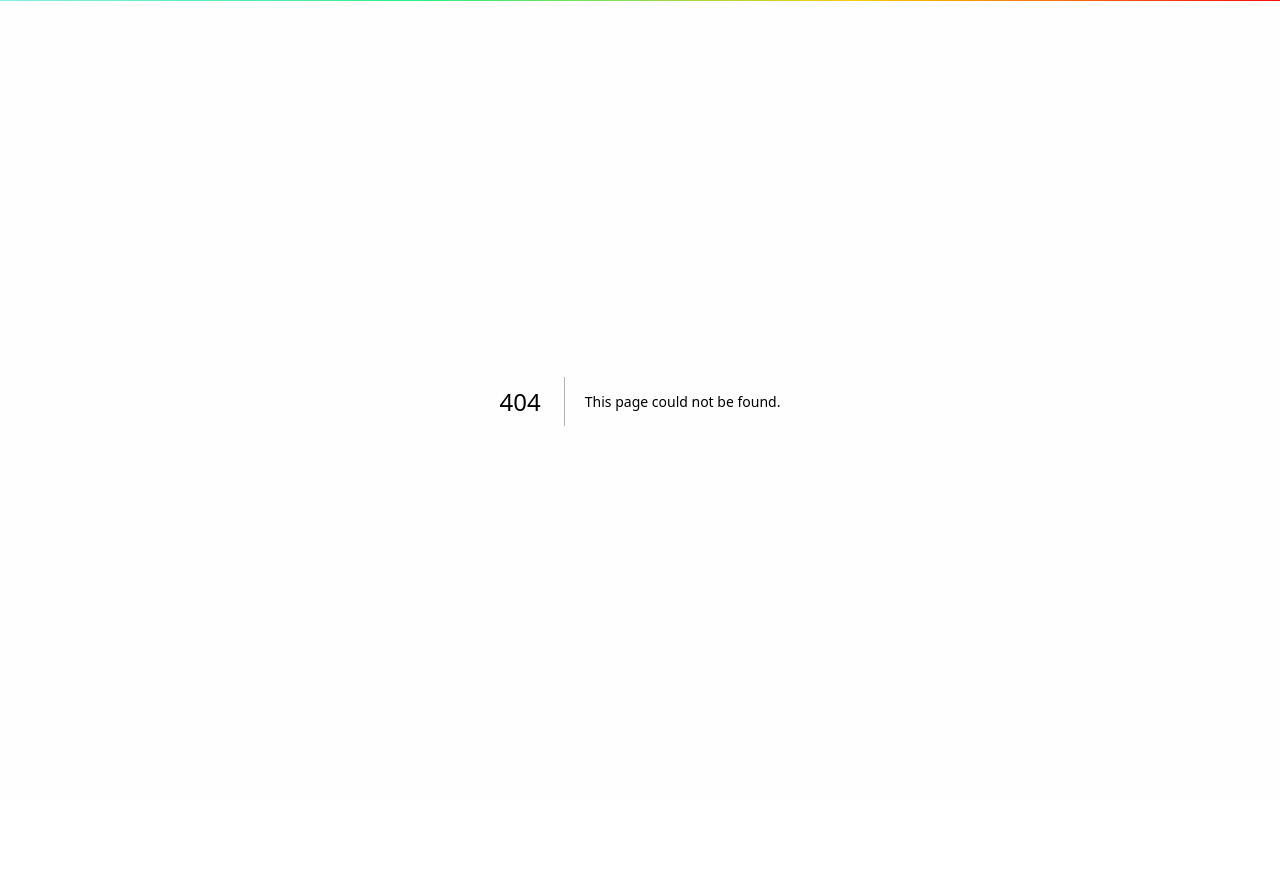
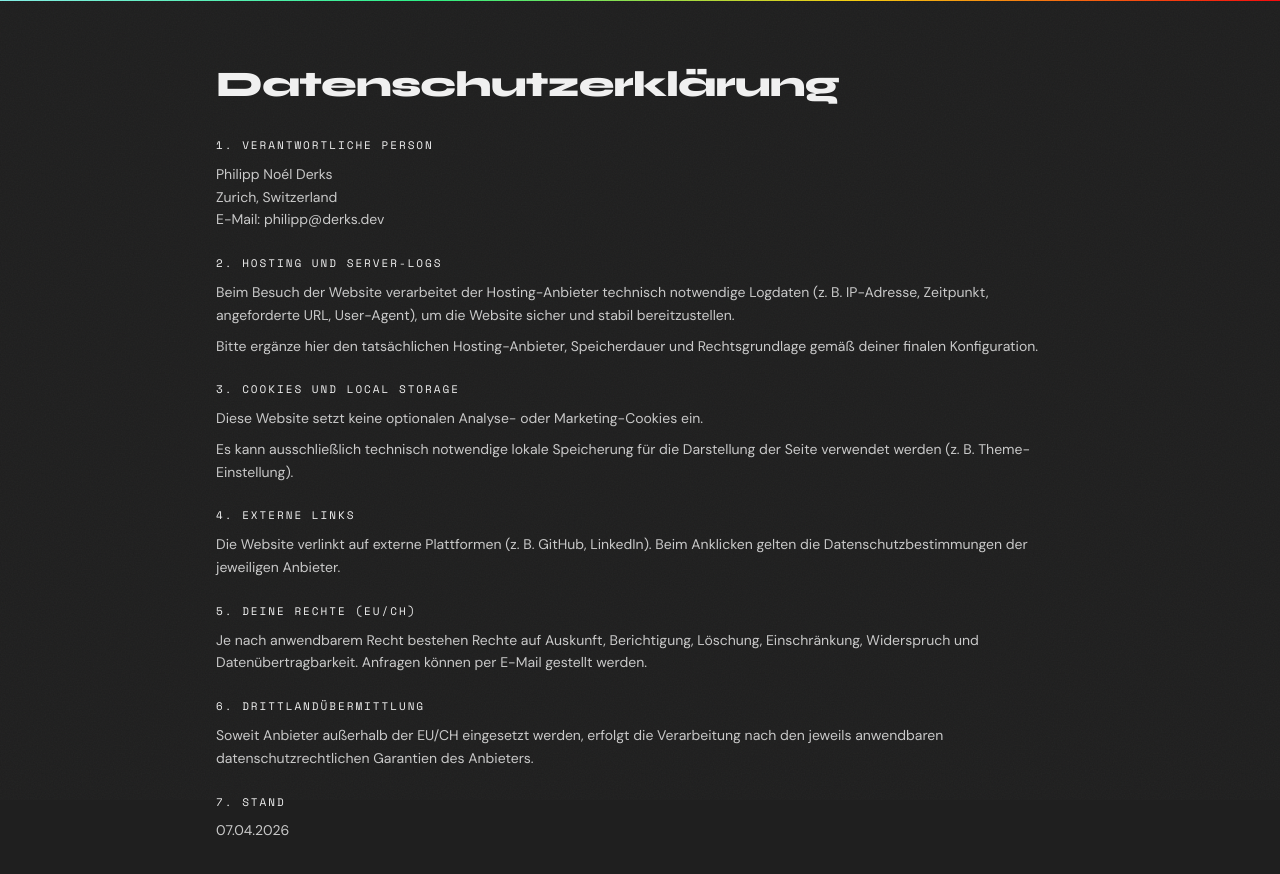
Before and after one commit to philderks/portfolio, a Next.js app: page /datenschutz in a window 1280 px wide. Before the commit this address had no page. Shown: the top 874 px of the page. Before the commit the page ends 801 px from the top, so only its background shows below. Built offline with nearby package versions, Linux system fonts and the light colour scheme.

Commit message:
Add Datenschutz and Impressum pages; update Navbar and ContactSection for legal links

```diff
--- /dev/null
+++ b/src/app/datenschutz/page.tsx
@@ -0,0 +1,80 @@
+import type { Metadata } from "next";
+
+export const metadata: Metadata = {
+  title: "Datenschutz | derks.dev",
+  description: "Datenschutzhinweise für ein persönliches Portfolio.",
+};
+
+export default function DatenschutzPage() {
+  return (
+    <main className="mx-auto max-w-4xl px-6 py-16">
+      <h1 className="font-display text-4xl font-extrabold tracking-tight text-fg">Datenschutzerklärung</h1>
+
+      <div className="mt-8 space-y-6 font-sans text-sm leading-relaxed text-dim">
+        <section>
+          <h2 className="font-mono text-[11px] uppercase tracking-[0.18em] text-fg">1. Verantwortliche Person</h2>
+          <p className="mt-2">
+            Philipp Noél Derks
+            <br />
+            Zurich, Switzerland
+            <br />{" "}
+            E-Mail: philipp@derks.dev
+          </p>
+        </section>
+
+        <section>
+          <h2 className="font-mono text-[11px] uppercase tracking-[0.18em] text-fg">2. Hosting und Server-Logs</h2>
+          <p className="mt-2">
+            Beim Besuch der Website verarbeitet der Hosting-Anbieter technisch notwendige Logdaten (z. B.
+            IP-Adresse, Zeitpunkt, angeforderte URL, User-Agent), um die Website sicher und stabil
+            bereitzustellen.
+          </p>
+          <p className="mt-2">
+            Bitte ergänze hier den tatsächlichen Hosting-Anbieter, Speicherdauer und Rechtsgrundlage gemäß
+            deiner finalen Konfiguration.
+          </p>
+        </section>
+
+        <section>
+          <h2 className="font-mono text-[11px] uppercase tracking-[0.18em] text-fg">3. Cookies und Local Storage</h2>
+          <p className="mt-2">
+            Diese Website setzt keine optionalen Analyse- oder Marketing-Cookies ein.
+          </p>
+          <p className="mt-2">
+            Es kann ausschließlich technisch notwendige lokale Speicherung für die Darstellung der Seite
+            verwendet werden (z. B. Theme-Einstellung).
+          </p>
+        </section>
+
+        <section>
+          <h2 className="font-mono text-[11px] uppercase tracking-[0.18em] text-fg">4. Externe Links</h2>
+          <p className="mt-2">
+            Die Website verlinkt auf externe Plattformen (z. B. GitHub, LinkedIn). Beim Anklicken gelten die
+            Datenschutzbestimmungen der jeweiligen Anbieter.
+          </p>
+        </section>
+
+        <section>
+          <h2 className="font-mono text-[11px] uppercase tracking-[0.18em] text-fg">5. Deine Rechte (EU/CH)</h2>
+          <p className="mt-2">
+            Je nach anwendbarem Recht bestehen Rechte auf Auskunft, Berichtigung, Löschung, Einschränkung,
+            Widerspruch und Datenübertragbarkeit. Anfragen können per E-Mail gestellt werden.
+          </p>
+        </section>
+
+        <section>
+          <h2 className="font-mono text-[11px] uppercase tracking-[0.18em] text-fg">6. Drittlandübermittlung</h2>
+          <p className="mt-2">
+            Soweit Anbieter außerhalb der EU/CH eingesetzt werden, erfolgt die Verarbeitung nach den jeweils
+            anwendbaren datenschutzrechtlichen Garantien des Anbieters.
+          </p>
+        </section>
+
+        <section>
+          <h2 className="font-mono text-[11px] uppercase tracking-[0.18em] text-fg">7. Stand</h2>
+          <p className="mt-2">07.04.2026</p>
+        </section>
+      </div>
+    </main>
+  );
+}
--- /dev/null
+++ b/src/app/impressum/page.tsx
@@ -0,0 +1,51 @@
+import type { Metadata } from "next";
+import Link from "next/link";
+
+export const metadata: Metadata = {
+  title: "Impressum | derks.dev",
+  description: "Impressum der persönlichen Portfolio-Website.",
+};
+
+export default function ImpressumPage() {
+  return (
+    <main className="mx-auto max-w-4xl px-6 py-16">
+      <h1 className="font-display text-4xl font-extrabold tracking-tight text-fg">Impressum</h1>
+
+      <div className="mt-8 space-y-6 font-sans text-sm leading-relaxed text-dim">
+        <section>
+          <h2 className="font-mono text-[11px] uppercase tracking-[0.18em] text-fg">Anbieter</h2>
+          <p className="mt-2">
+            Philipp Noél Derks
+            <br />
+            Zurich, Switzerland
+          </p>
+        </section>
+
+        <section>
+          <h2 className="font-mono text-[11px] uppercase tracking-[0.18em] text-fg">Kontakt</h2>
+          <p className="mt-2">
+            E-Mail: philipp@derks.dev
+          </p>
+        </section>
+
+        <section>
+          <h2 className="font-mono text-[11px] uppercase tracking-[0.18em] text-fg">Einordnung</h2>
+          <p className="mt-2">
+            Diese Website ist ein persönliches, nicht-kommerzielles Portfolio zur Jobsuche. Es werden keine
+            Dienstleistungen angeboten und keine Verkäufe abgewickelt.
+          </p>
+          <p className="mt-2">
+            Für Kontakt bitte ausschließlich die oben genannte E-Mail verwenden. Weitere persönliche Daten
+            werden nicht veröffentlicht.
+          </p>
+        </section>
+      </div>
+
+      <div className="mt-10">
+        <Link href="/datenschutz" className="font-mono text-xs uppercase tracking-widest text-cyan hover:opacity-80">
+          Zur Datenschutzerklärung
+        </Link>
+      </div>
+    </main>
+  );
+}
--- a/src/components/ContactSection.tsx
+++ b/src/components/ContactSection.tsx
@@ -1,4 +1,5 @@
 import { socialProfileLinks } from "@/data/social-links";
+import Link from "next/link";
 
 const links = [
   ...socialProfileLinks.map((link) => ({ ...link, external: true as const })),
@@ -62,10 +63,20 @@ export function ContactSection() {
 
       {/* Footer bar */}
       <div className="border-t border-border px-6 py-5">
-        <div className="mx-auto flex max-w-6xl items-center justify-between">
-          <span className="font-mono text-[9px] uppercase tracking-widest text-muted">
-            &copy; {currentYear} derks.dev
-          </span>
+        <div className="mx-auto flex max-w-6xl flex-col gap-4 sm:flex-row sm:items-center sm:justify-between">
+          <div className="flex items-center gap-4">
+            <span className="font-mono text-[9px] uppercase tracking-widest text-muted">
+              &copy; {currentYear} derks.dev
+            </span>
+            <div className="flex items-center gap-3">
+              <Link href="/impressum" className="font-mono text-[9px] uppercase tracking-widest text-muted hover:text-fg">
+                Impressum
+              </Link>
+              <Link href="/datenschutz" className="font-mono text-[9px] uppercase tracking-widest text-muted hover:text-fg">
+                Datenschutz
+              </Link>
+            </div>
+          </div>
           <span className="font-mono text-[9px] text-muted">
             Next.js &middot; Tailwind &middot; Vercel
           </span>
--- a/src/components/Navbar.tsx
+++ b/src/components/Navbar.tsx
@@ -1,5 +1,6 @@
 "use client";
 
+import Link from "next/link";
 import { useEffect, useState } from "react";
 import { ThemeToggle } from "./ThemeToggle";
 
@@ -8,6 +9,11 @@ const navLinks = [
   { label: "Experience", href: "#experience" },
   { label: "Projects", href: "#projects" },
   { label: "Contact", href: "#contact" },
+];
+
+const legalLinks = [
+  { label: "Impressum", href: "/impressum" },
+  { label: "Datenschutz", href: "/datenschutz" },
 ];
 
 export function Navbar() {
@@ -47,6 +53,17 @@ export function Navbar() {
             </a>
           ))}
         </nav>
+        <nav className="hidden items-center gap-3 md:flex">
+          {legalLinks.map((link) => (
+            <Link
+              key={link.href}
+              href={link.href}
+              className="font-mono text-[10px] uppercase tracking-widest text-muted transition-colors hover:text-fg"
+            >
+              {link.label}
+            </Link>
+          ))}
+        </nav>
         <ThemeToggle />
       </div>
     </header>
```
